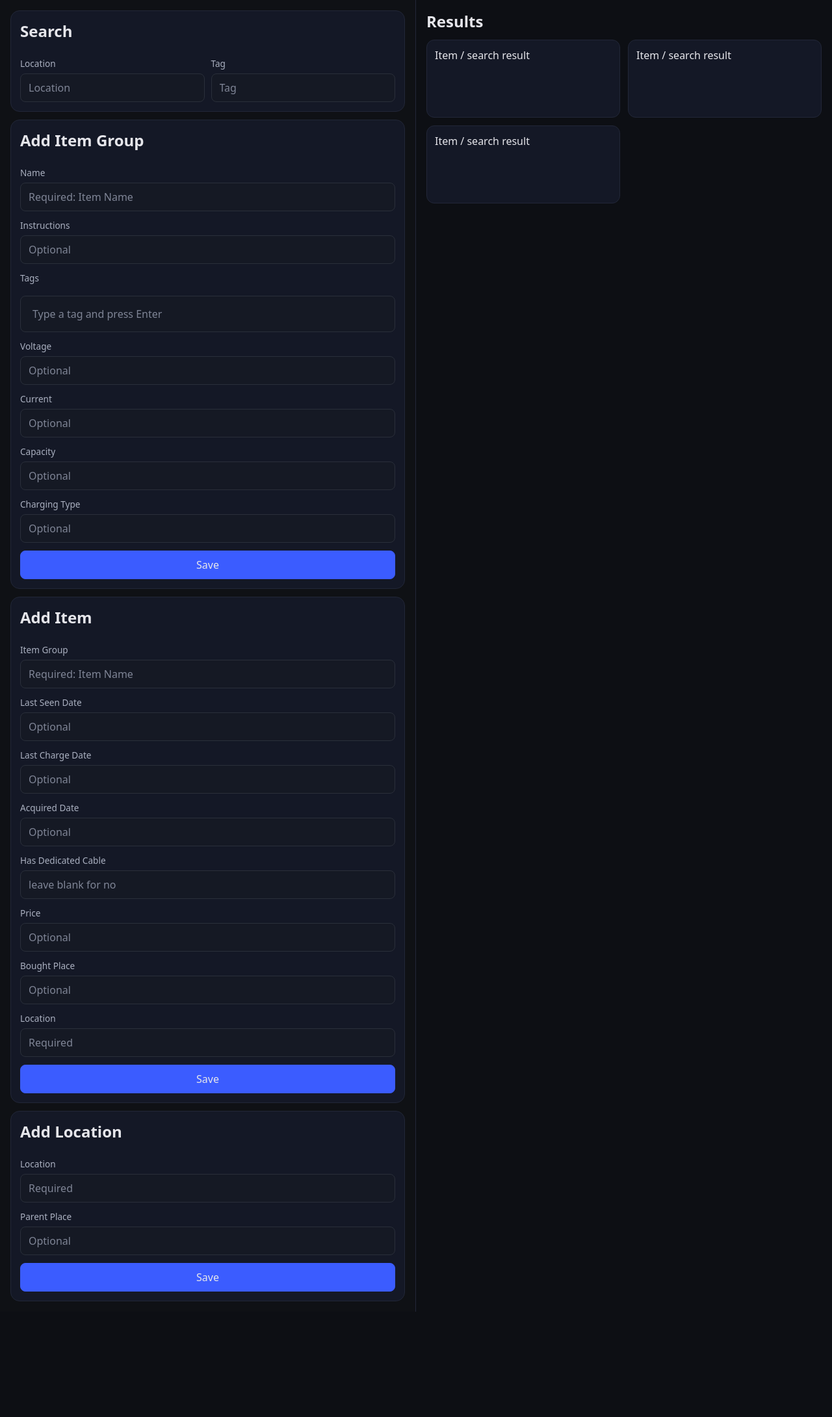
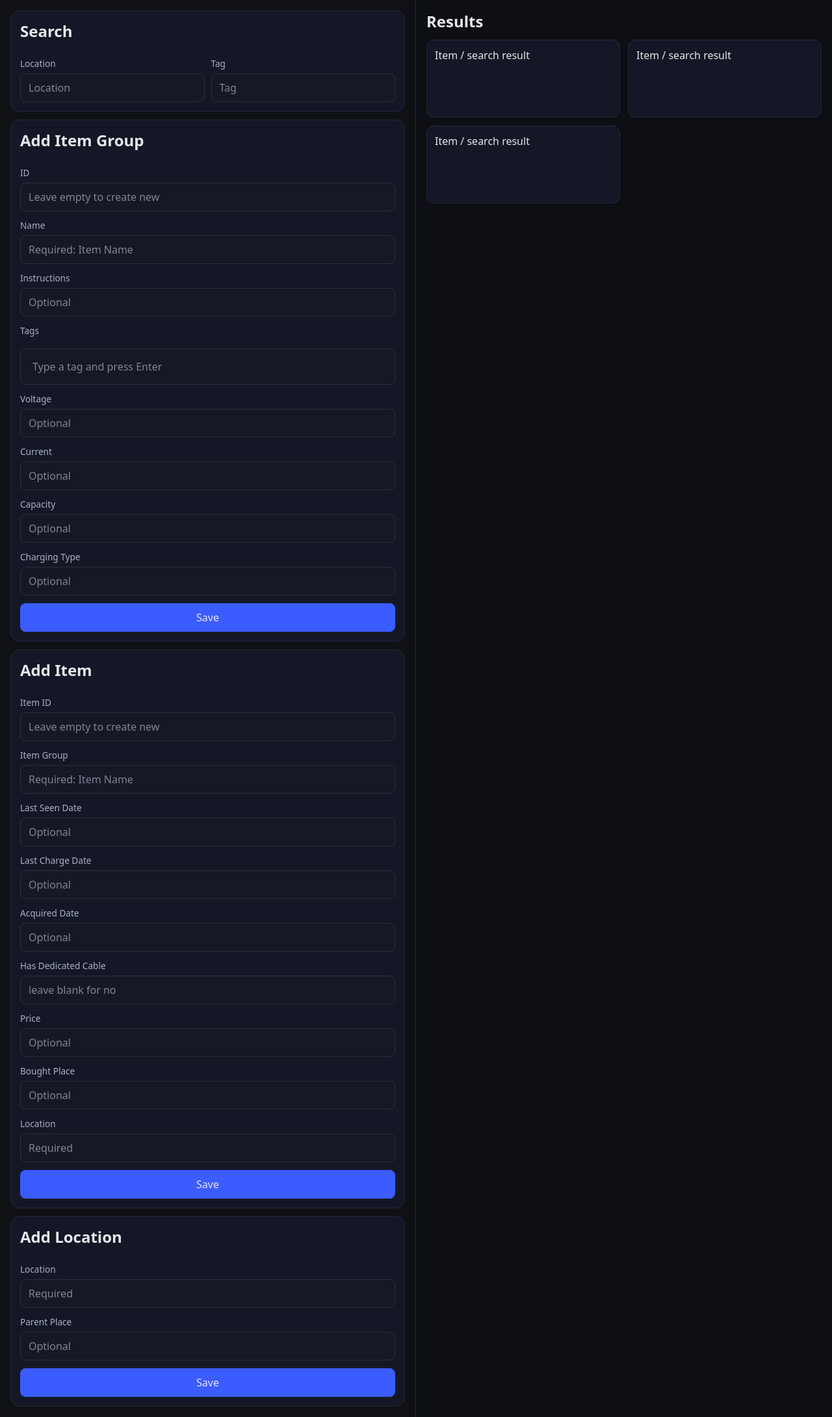
Before and after one commit to yoshakami/inventory, a Flask app: page / in a window 1280 px wide. Shown: the whole page at 65% size. Before the commit the page ends 2018 px from the top, so only its background shows below. Run offline with Flask 3, Linux system fonts and the light colour scheme.

Commit message:
edit items working

```diff
--- a/app.py
+++ b/app.py
@@ -7,7 +7,7 @@
 from models import (
     Base,
     Item,
-    ItemType,
+    ItemGroup,
     Tag,
     Location,
     Battery,
@@ -43,7 +43,7 @@
         return jsonify({
             "types": [
                 {"id": t.id, "name": t.name}
-                for t in s.query(ItemType)
+                for t in s.query(ItemGroup)
             ],
             "batteries": [
                 {
@@ -95,30 +95,28 @@
     with SessionLocal() as s:
         items = (
         s.query(Item)
-        .join(ItemType, Item.type)
-        .join(tag_association, ItemType.id == tag_association.c.item_type_id)
+        .join(ItemGroup, Item.group)
+        .join(tag_association, ItemGroup.id == tag_association.c.item_group_id)
         .join(Tag, Tag.id == tag_association.c.tag_id)
         .filter(func.lower(Tag.name) == q.lower())
         .limit(50)
         .all()
-    )
-
-
+        )
         return jsonify([
             {
                 "id": i.id,
-                "type": i.type.name,
-                "instruction": i.type.instruction,
+                "group": i.group.name,
+                "instruction": i.group.instruction,
                 "battery": (
                     {
-                        "voltage": i.type.battery.voltage,
-                        "current": i.type.battery.current,
-                        "capacity": i.type.battery.capacity,
-                        "charging_type": i.type.battery.charging_type,
+                        "voltage": i.group.battery.voltage,
+                        "current": i.group.battery.current,
+                        "capacity": i.group.battery.capacity,
+                        "charging_type": i.group.battery.charging_type,
                     }
-                    if i.type.battery else None
+                    if i.group.battery else None
                 ),
-                "tags": [t.name for t in i.type.tags],
+                "tags": [t.name for t in i.group.tags],
                 "location": location_helper_func(i.location),
                 "last_seen": i.last_seen_date.isoformat() if i.last_seen_date else None,
                 "last_charge": i.last_charge_date.isoformat() if i.last_charge_date else None,
@@ -186,17 +184,17 @@
         ])
 
 
-@app.route("/api/item-types/search")
-def search_item_types():
+@app.route("/api/item-group/search")
+def search_item_groups():
     q = request.args.get("q", "").strip()
     if not q:
         return jsonify([])
 
     with SessionLocal() as s:
         results = (
-            s.query(ItemType)
-            .filter(ItemType.name.ilike(f"%{q}%"))
-            .order_by(ItemType.name)
+            s.query(ItemGroup)
+            .filter(ItemGroup.name.ilike(f"%{q}%"))
+            .order_by(ItemGroup.name)
             .limit(10)
             .all()
         )
@@ -299,28 +297,54 @@
 def create_item():
     data = request.json or {}
 
-    type_name = (data.get("type") or "").strip()
+    group_name = (data.get("group") or "").strip()
     location_name = (data.get("location") or "").strip()
 
-    if not type_name or not location_name:
+    if not group_name or not location_name:
         return abort(400, "Item Group and Location are required")
 
+    itemID = data.get("id")
+
     with SessionLocal() as s:
-        # Resolve ItemType
-        type_obj = s.query(ItemType).filter(ItemType.name.ilike(type_name)).one_or_none()
-        if not type_obj:
-            return abort(400, f"Item Group '{type_name}' not found")
+        group_obj = (
+            s.query(ItemGroup)
+            .filter(ItemGroup.name.ilike(group_name))
+            .one_or_none()
+        )
+        if not group_obj:
+            return abort(400, f"Item Group '{group_name}' not found")
 
         # Resolve Location
-        location_name = location_name.rsplit('>', 1)[-1].strip()
-        location_obj = s.query(Location).filter(Location.name.ilike(location_name)).one_or_none()
-        if type(location_obj) == type(None): # python moment
+        location_name = location_name.rsplit(">", 1)[-1].strip()
+        location_obj = (
+            s.query(Location)
+            .filter(Location.name.ilike(location_name))
+            .one_or_none()
+        )
+        if location_obj is None:
             return abort(400, f"Location '{location_name}' not found")
 
+        if itemID is not None:
+            # Updating existing item
+            item = s.query(Item).get(itemID)
+            if not item:
+                return abort(404, f"Item with id {itemID} not found")
+
+            item.group_id = group_obj.id
+            item.location_id = location_obj.id
+            item.last_seen_date = parse_date(data.get("last_seen_date"))
+            item.last_charge_date = parse_date(data.get("last_charge_date"))
+            item.has_dedicated_cable = bool(data.get("has_dedicated_cable"))
+            item.acquired_date = parse_date(data.get("acquired_date"))
+            item.bought_place = (data.get("bought_place") or "").strip() or None
+            item.price = data.get("price")
+
+            s.commit()
+            return {"id": item.id}, 200
 
         # Create Item
         item = Item(
-            type_id=type_obj.id,
+            group_id=group_obj.id,
             location_id=location_obj.id,
             last_seen_date=parse_date(data.get("last_seen_date")),
             last_charge_date=parse_date(data.get("last_charge_date")),
@@ -335,13 +359,15 @@
 
         return {"id": item.id}, 201
 
-@app.route("/api/item-types", methods=["POST"])
-def create_item_type():
+
+
+@app.route("/api/item-group", methods=["POST"])
+def create_item_group():
     data = request.json or {}
 
     name = (data.get("name") or "").strip()
     if not name:
-        return abort(400, "Item type name is required")
+        return abort(400, "Item group name is required")
 
     tags_payload = data.get("tags", [])
 
@@ -349,8 +375,20 @@
     current = data.get("current")
     capacity = data.get("capacity")
     charging_type = data.get("charging_type")
+    item_group_id = data.get("id")
 
     with SessionLocal() as s:
+        # ---------------------------------
+        # Load existing ItemGroup (update mode)
+        # ---------------------------------
+        item_group = None
+        if item_group_id is not None:
+            item_group = (
+                s.query(ItemGroup)
+                .filter_by(id=item_group_id)
+                .one_or_none()
+            )
+
         # ---------------------------------
         # Battery: create ONLY if not all null
         # ---------------------------------
@@ -375,10 +413,10 @@
                     charging_type=charging_type,
                 )
                 s.add(battery)
-                s.flush()  # ensure battery.id exists
+                s.flush()
 
         # ---------------------------------
-        # Tags: create new
+        # Tags: get or create (GLOBAL tags)
         # ---------------------------------
         tags: list[Tag] = []
 
@@ -396,26 +434,37 @@
             if tag is None:
                 tag = Tag(name=tag_name)
                 s.add(tag)
-                s.flush()  # get id
+                s.flush()
 
             tags.append(tag)
 
-        for tag in tags:
-            print(tag.name)
         # ---------------------------------
-        # Create ItemType (unique name enforced by DB)
+        # UPDATE existing ItemGroup
         # ---------------------------------
-        item_type = ItemType(
+        if item_group is not None:
+            item_group.name = name
+            item_group.instruction = data.get("instruction")
+            item_group.battery = battery
+            item_group.tags = tags  # replace associations
+
+            s.commit()
+            return {"id": item_group.id, "updated": True}, 200
+
+        # ---------------------------------
+        # CREATE new ItemGroup
+        # ---------------------------------
+        item_group = ItemGroup(
             name=name,
             instruction=data.get("instruction"),
             battery=battery,
-            tags=tags, # link tag id to item type
+            tags=tags,
         )
 
-        s.add(item_type)
+        s.add(item_group)
         s.commit()
 
-        return {"id": item_type.id}, 201
+        return {"id": item_group.id, "created": True}, 201
+
 
 
 
--- a/static/script.js
+++ b/static/script.js
@@ -114,7 +114,7 @@
 
 autoComplete('.location', "/api/locations/search")
 autoComplete('.tag', "/api/tags/search")
-autoComplete('.itemGroup', "/api/item-types/search")
+autoComplete('.itemGroup', "/api/item-group/search")
 
 function renderResults(items) {
   const container = document.querySelector(".results")
@@ -130,7 +130,7 @@
     card.className = "result-card"
 
     card.innerHTML = `
-      <h3>${item.type}</h3>
+      <h3>${item.group}</h3>
 
       <p class="muted">${item.location}</p>
 
@@ -210,12 +210,14 @@
 lastChargeDate = document.querySelector("#lastChargeDate")
 lastSeenDate = document.querySelector("#lastSeenDate")
 itemGroup = document.querySelector("#itemGroup")
+itemID = document.querySelector("#itemID")
 add_item_button = document.querySelector("#addItemButton")
 
 
 addItemButton.addEventListener("click", async () => {
   const payload = {
-    type: itemGroup.value,
+    id: itemID.value || null,
+    group: itemGroup.value,
     location: locationInput.value,
 
     last_seen_date: lastSeenDate.value || null,
@@ -263,6 +265,8 @@
 tags = document.querySelector("#tags")
 instructions = document.querySelector("#instructions")
 nameInput = document.querySelector("#name")
+groupID = document.querySelector("#groupID")
+
 add_item_group_button = document.querySelector("#addItemGroupButton")
 
 
@@ -282,6 +286,7 @@
 
 addItemGroupButton.addEventListener("click", async () => {
   const payload = {
+    id: groupID.value || null,
     name: nameInput.value.trim(),
     voltage: Number(voltage.value),
     current: Number(current.value),
@@ -293,7 +298,7 @@
 
   if (!payload.name) return
 
-  const resp = await fetch("/api/item-types", {
+  const resp = await fetch("/api/item-group", {
     method: "POST",
     headers: { "Content-Type": "application/json" },
     body: JSON.stringify(payload),
--- a/templates/index.html
+++ b/templates/index.html
@@ -42,6 +42,10 @@
         <div class="card stack">
           <h2>Add Item Group</h2>
           <div>
+            <label>ID</label>
+            <input id="groupID" placeholder="Leave empty to create new" />
+          </div>
+          <div>
             <label>Name</label>
             <input id="name" class="itemGroup" placeholder="Required: Item Name" />
             <ul class="autocomplete-list" hidden></ul>
@@ -78,6 +82,10 @@
         <!-- Add / edit form -->
         <div class="card stack">
           <h2>Add Item</h2>
+          <div>
+            <label>Item ID</label>
+            <input id="itemID" placeholder="Leave empty to create new" />
+          </div>
           <div>
             <label>Item Group</label>
             <input id="itemGroup" class="itemGroup" placeholder="Required: Item Name" />
```
Also changed, not shown: models.py (+8 -8 lines).
